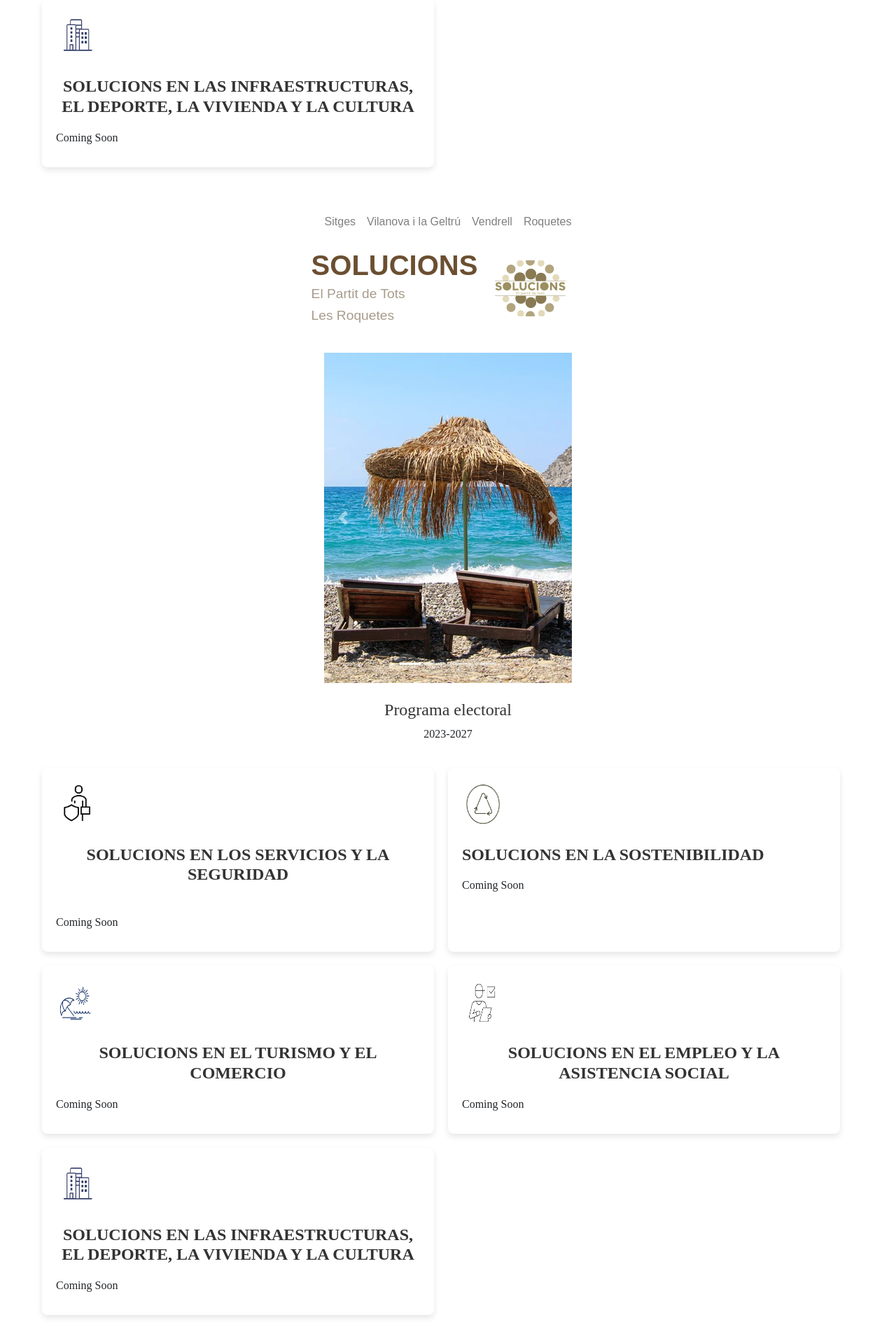
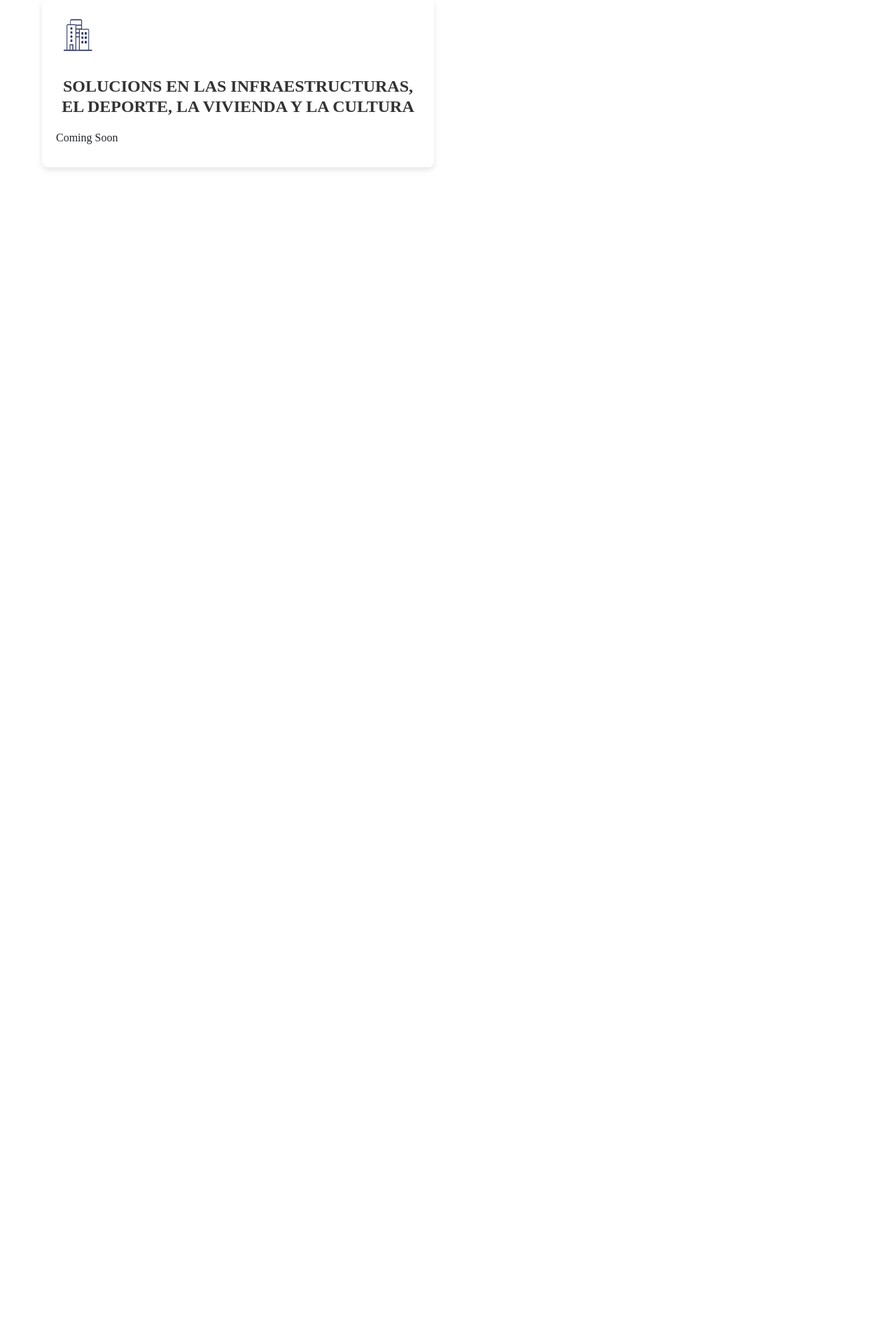
Before and after one commit to CatalunyaRefer/Solucions, a Flask app: page /vilanova in a window 1280 px wide. Shown: the part 1382-3281 px from the top of the page at 70% size. After the commit the page ends 1625 px from the top, so only its background shows below. Run offline with Flask 3, Linux system fonts and the light colour scheme; some libraries are stand-ins or nearby versions.

Commit message:
Update vilanova.html

```diff
--- a/templates/vilanova.html
+++ b/templates/vilanova.html
@@ -128,146 +128,9 @@
     </div>
 </div>
 
-<!DOCTYPE html>
-<html lang="es">
-<head>
-    <meta charset="UTF-8">
-    <meta name="viewport" content="width=device-width, initial-scale=1.0">
-    <title>SOLUCIONS - Programa Electoral</title>
-    <link rel="stylesheet" href="/static/style.css">
-    <link rel="stylesheet" href="https://stackpath.bootstrapcdn.com/bootstrap/4.5.2/css/bootstrap.min.css">
-</head>
-<header>
-    <nav class="navbar navbar-expand-lg navbar-light" >
-        <div class="container">
-
-            <!-- Botón hamburguesa para dispositivos móviles -->
-            <button class="navbar-toggler" type="button" data-toggle="collapse" data-target="#navbarNav" aria-controls="navbarNav" aria-expanded="false" aria-label="Toggle navigation">
-                <span class="navbar-toggler-icon"></span>
-            </button>
-
-            <!-- Contenido del menú de navegación -->
-            <div class="collapse navbar-collapse" id="navbarNav">
-                <ul class="navbar-nav ml-auto">
-                    <li class="nav-item">
-                        <a class="nav-link" href="/index.html">Sitges</a>
-                    </li>
-                    <li class="nav-item">
-                        <a class="nav-link" href="/templates/vilanova.html">Vilanova i la Geltrú</a>
-                    </li>
-                    <li class="nav-item">
-                        <a class="nav-link" href="/templates/vendrell.html">Vendrell</a>
-                    </li>
-                    <li class="nav-item">
-                        <a class="nav-link" href="/templates/roquetes.html">Roquetes</a>
-                    </li>
-                </ul>
-            </div>
-        </div>
-    </nav>
-    <div class="header-content">
-        <div class="text-container">
-            <h1>SOLUCIONS</h1>
-            <h2>El Partit de Tots</h2>
-            <h2>Les Roquetes</h2>
-        </div>
-        <div class="logo-container">
-            <img src="/img/logoSolucions.webp" alt="Logo">
-        </div>
-    </div>
-</header>
-<body>
-
-<!-- Carrusel de imágenes -->
-<div id="carouselExampleIndicators" class="carousel slide my-4" data-ride="carousel" style="max-width: 100%; text-align: center;">
-    <ol class="carousel-indicators">
-        <li data-target="#carouselExampleIndicators" data-slide-to="0" class="active"></li>
-        <li data-target="#carouselExampleIndicators" data-slide-to="1"></li>
-        <li data-target="#carouselExampleIndicators" data-slide-to="2"></li>
-        <li data-target="#carouselExampleIndicators" data-slide-to="3"></li>
-    </ol>
-    <div class="carousel-inner">
-        <div class="carousel-item active">
-            <img src="/static/img/foto1.webp" class="d-inline" alt="Imagen 1" style="max-width: 100%; height: auto;">
-        </div>
-        <div class="carousel-item">
-            <img src="/static/img/foto2.webp" class="d-inline" alt="Imagen 2" style="max-width: 100%; height: auto;">
-        </div>
-        <div class="carousel-item">
-            <img src="/static/img/foto3.webp" class="d-inline" alt="Imagen 3" style="max-width: 100%; height: auto;">
-        </div>
-        <div class="carousel-item">
-            <img src="/static/img/foto4.webp" class="d-inline" alt="Imagen 4" style="max-width: 100%; height: auto;">
-        </div>
-    </div>
-    <a class="carousel-control-prev" href="#carouselExampleIndicators" role="button" data-slide="prev">
-        <span class="carousel-control-prev-icon" aria-hidden="true"></span>
-        <span class="sr-only">Previous</span>
-    </a>
-    <a class="carousel-control-next" href="#carouselExampleIndicators" role="button" data-slide="next">
-        <span class="carousel-control-next-icon" aria-hidden="true"></span>
-        <span class="sr-only">Next</span>
-    </a>
-</div>
-
-
-
-<h4>Programa electoral</h4>
-<p>2023-2027</p>
-
-<div class="icon-section">
-    <div class="icon-box">
-        <div class="logo-container">
-            <img src="/static/img/seguridad.png" alt="Icono Seguridad">
-        </div>
-        <h4>SOLUCIONS EN LOS SERVICIOS Y LA SEGURIDAD</h4><br>
-        <p>Coming Soon</p>
-    </div>
-
-    <div class="icon-box">
-        <div class="logo-container">
-            <img src="/static/img/sostenibilitat.png" alt="Icono Sostenibilidad">
-        </div>
-        <h4>SOLUCIONS EN LA SOSTENIBILIDAD</h4>
-        <p>Coming Soon</p>
-    </div>
-
-
-    <div class="icon-box">
-        <div class="logo-container">
-            <img src="/static/img/turismo.png" alt="Icono Turismo">
-        </div>
-        <h4>SOLUCIONS EN EL TURISMO Y EL COMERCIO</h4>
-        <p>Coming Soon</p>
-    </div>
-
-    <div class="icon-box">
-        <div class="logo-container">
-            <img src="/static/img/empleo.png" alt="Icono Empleo">
-        </div>
-        <h4>SOLUCIONS EN EL EMPLEO Y LA ASISTENCIA SOCIAL</h4>
-        <p>Coming Soon</p>
-    </div>
-
-    <div class="icon-box">
-        <div class="logo-container">
-            <img src="/static/img/vivienda.png" alt="Icono Infraestructuras">
-        </div>
-        <h4>SOLUCIONS EN LAS INFRAESTRUCTURAS, EL DEPORTE, LA VIVIENDA Y LA CULTURA</h4>
-        <p>Coming Soon</p>
-    </div>
-</div>
-
 <script src="https://code.jquery.com/jquery-3.5.1.slim.min.js"></script>
 <script src="https://cdn.jsdelivr.net/npm/@popperjs/core@2.5.3/dist/umd/popper.min.js"></script>
 <script src="https://stackpath.bootstrapcdn.com/bootstrap/4.5.2/js/bootstrap.min.js"></script>
 
 </body>
 </html>
-
-<script src="https://code.jquery.com/jquery-3.5.1.slim.min.js"></script>
-<script src="https://cdn.jsdelivr.net/npm/@popperjs/core@2.5.3/dist/umd/popper.min.js"></script>
-<script src="https://stackpath.bootstrapcdn.com/bootstrap/4.5.2/js/bootstrap.min.js"></script>
-
-</body>
-</html>
```
